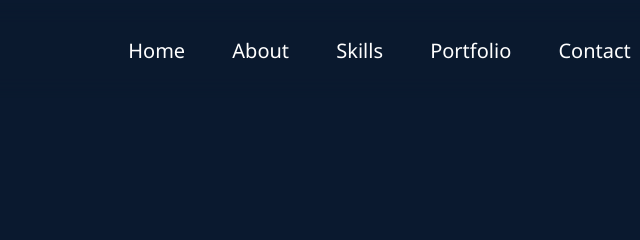
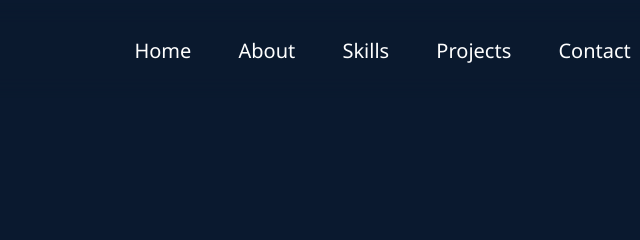
Before and after one commit to anshikamishra66/Portfolio, a plain HTML site: page index.html in a window 1280 px wide. Shown: the top 240 px of the page, 320-960 px from the left. Drawn offline with Linux system fonts and the light colour scheme.

Commit message:
Update index.html

```diff
--- a/index.html
+++ b/index.html
@@ -15,7 +15,7 @@
       <a href="#home">Home</a>
       <a href="#about">About</a>
       <a href="#skills">Skills</a>
-      <a href="#portfolio">Portfolio</a>
+      <a href="#projects">Projects</a>
       <a href="#contact">Contact</a>
     <a href="Anshika_Mishra_Resume_Final_With_Address.pdf" class="download-btn" download>
   Download Resume
```
